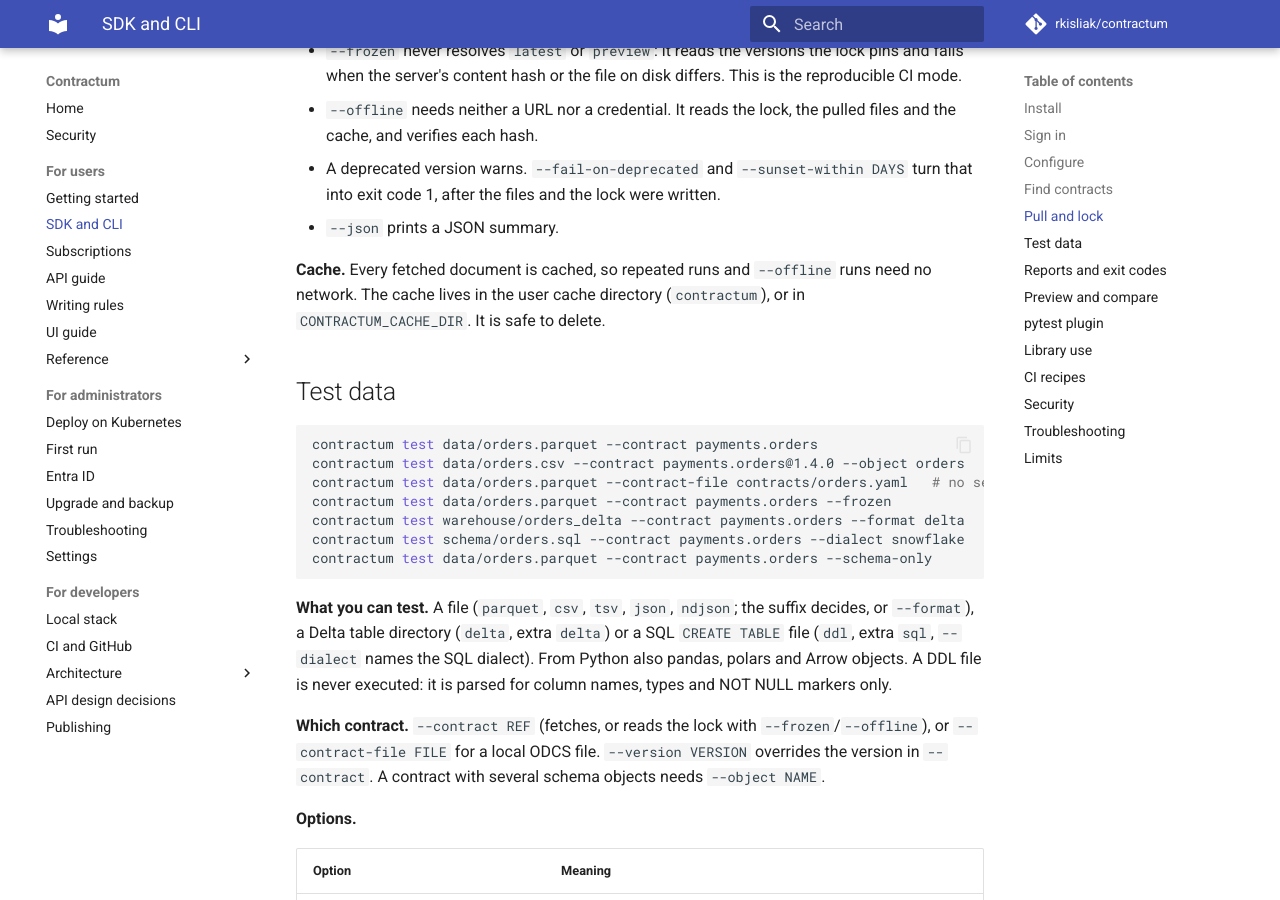
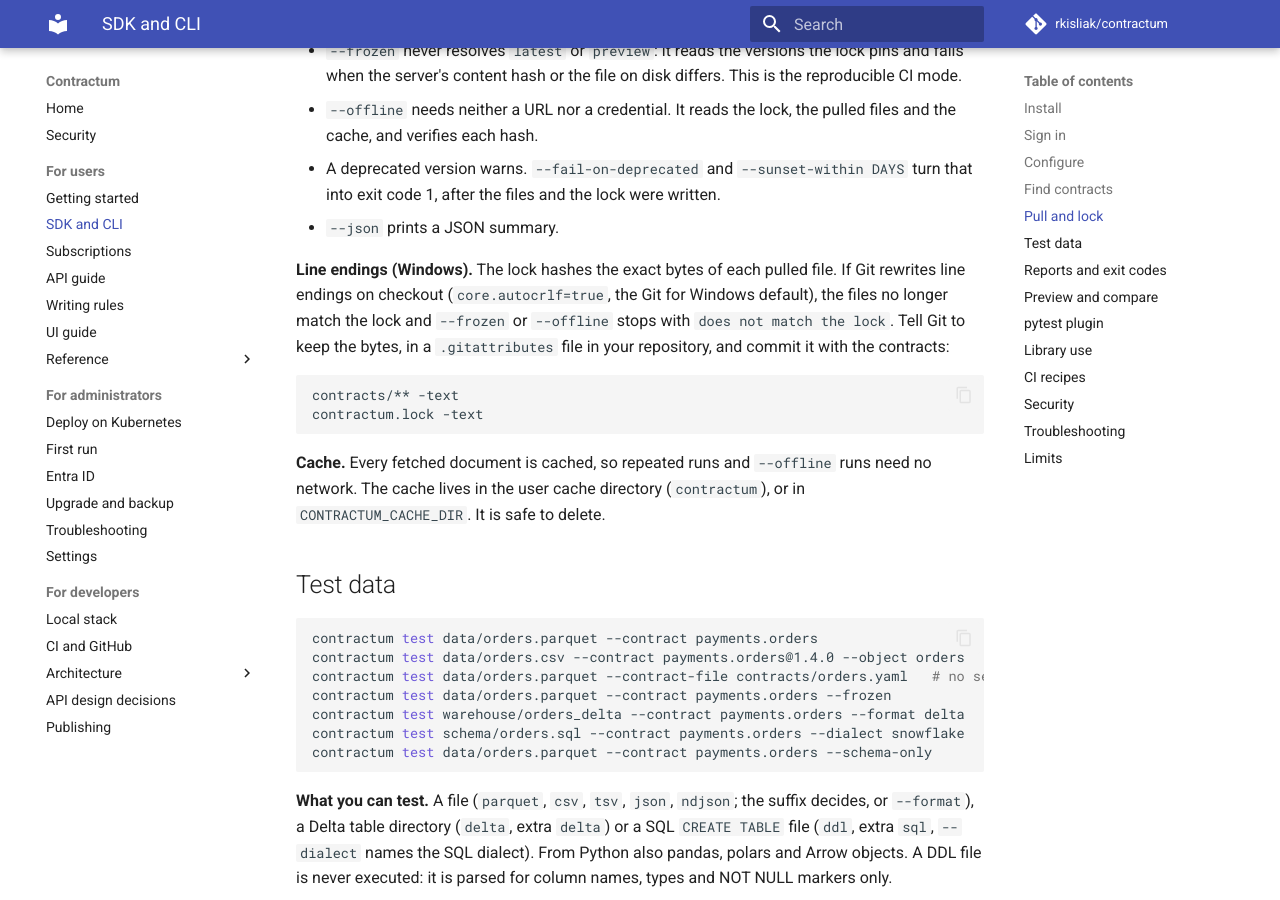
Before and after one commit to rkisliak/contractum, an MkDocs documentation site: the page built from docs/user/sdk-cli.md, in a window 1280 px wide and 900 px high, scrolled down 5543 px. Built offline with MkDocs 1.6.1 and Material for MkDocs 9.7.7, drawn with Linux system fonts in a browser that asks for light colours; comment, search, counter and statistics services are not loaded; some of the changed text lies outside the part shown.

Commit message:
fix: LF checkout for the repository; contract file hashes are byte-faithful on Windows
The test wrote the contract with write_text, which writes CRLF on Windows, so
the digest of the file differed. It now writes bytes, and a new test pins that
a CRLF file is hashed as its exact bytes. A root .gitattributes checks text out
with LF on every OS (renormalising changes no committed file). The SDK guide
tells Windows users to mark pulled contracts and the lock -text.

````diff
--- a/docs/user/sdk-cli.md
+++ b/docs/user/sdk-cli.md
@@ -189,6 +189,13 @@ contractum pull --fail-on-deprecated --sunset-within 30 payments.orders
 - `--offline` needs neither a URL nor a credential. It reads the lock, the pulled files and the cache, and verifies each hash.
 - A deprecated version warns. `--fail-on-deprecated` and `--sunset-within DAYS` turn that into exit code 1, after the files and the lock were written.
 - `--json` prints a JSON summary.
+
+**Line endings (Windows).** The lock hashes the exact bytes of each pulled file. If Git rewrites line endings on checkout (`core.autocrlf=true`, the Git for Windows default), the files no longer match the lock and `--frozen` or `--offline` stops with `does not match the lock`. Tell Git to keep the bytes, in a `.gitattributes` file in your repository, and commit it with the contracts:
+
+```text
+contracts/** -text
+contractum.lock -text
+```
 
 **Cache.** Every fetched document is cached, so repeated runs and `--offline` runs need no network. The cache lives in the user cache directory (`contractum`), or in `CONTRACTUM_CACHE_DIR`. It is safe to delete.
 
@@ -424,7 +431,7 @@ Reproducible CI: run `contractum pull payments.orders@1.4.0` once, commit `contr
 | exit 2, the stored credential `cannot be used` | It was written by an earlier pre-release; run `contractum logout`, then `contractum login --token -` |
 | exit 2, `principal-not-registered` | The Entra user or group is not registered in Contractum; ask an administrator (see the admission section of [Entra setup](../admin/entra-setup.md)) |
 | exit 2, ambiguous reference | Several contracts share the ODCS id; add the folder path: `acme/payments:payments.orders` |
-| exit 2, `does not match the lock (content hash differs)` | A pulled file or the cache differs from the lock; run `contractum pull` again and review the diff before committing |
+| exit 2, `does not match the lock (content hash differs)` | A pulled file or the cache differs from the lock; run `contractum pull` again and review the diff before committing. On Windows, check that Git does not rewrite the line endings of the pulled files (see "Line endings" under "Pull and lock") |
 | exit 2, reference missing from the lock | The reference was never pulled; run `contractum pull REF` and commit the lock |
 | exit 2, the server certificate could not be verified | Pass `--ca-bundle`, or set `CONTRACTUM_CA_BUNDLE`, to your CA file |
 | exit 2, a stored token belongs to another server | Run `contractum login --token -` for this URL |
````
Also changed, not shown: 2 other files.
